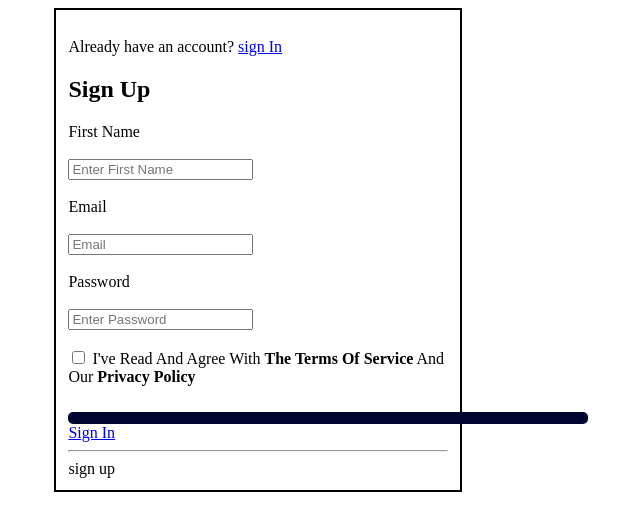
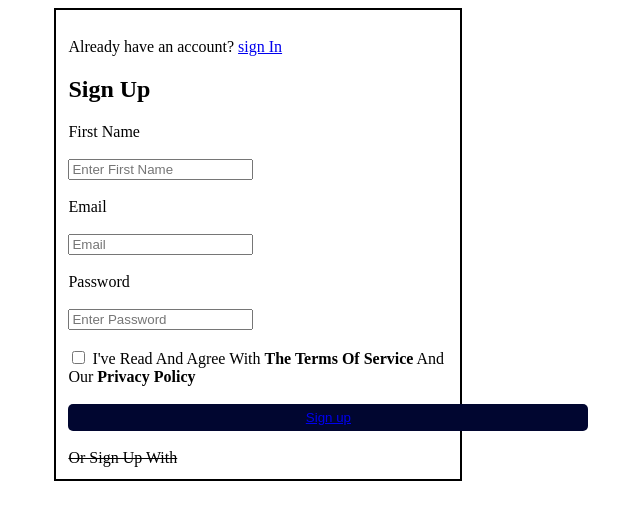
Before and after one commit to Yvonne-Martin/ASSIGNMENT, a plain HTML site: page form.html in a window 1280 px wide. Shown: the whole page, without its empty margins (382-1022 px from the left). Drawn offline with Linux system fonts and the light colour scheme.

Commit message:
chages on the forms

```diff
--- a/form.html
+++ b/form.html
@@ -54,8 +54,8 @@
   <label>I've Read And Agree With <b>The Terms Of Service</b> And Our <b>Privacy Policy</b> </label>
   <br/>
   <br/>
-  <button type="signup"></button><a href="/Assignment3/form3.html">Sign In</a></button>
-  <label><br/><hr>sign up</label>
+  <button type="Sign Up"><a href="/Assignment3/form3.html" >Sign up</a></button>
+<label><br/><s> Or Sign Up With</s></label>
 
 
 
```
Also changed, not shown: Assignment2/form2.html (+2 -0 lines), Assignment3/form3.html (+6 -3 lines).
